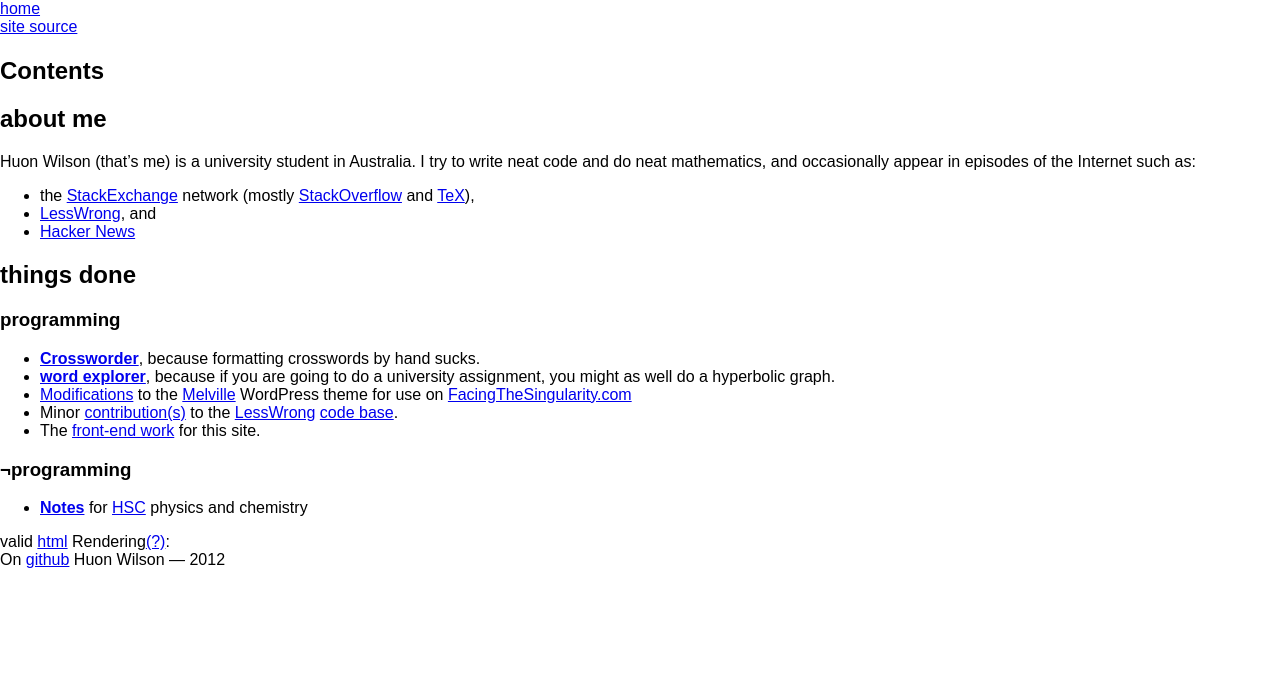
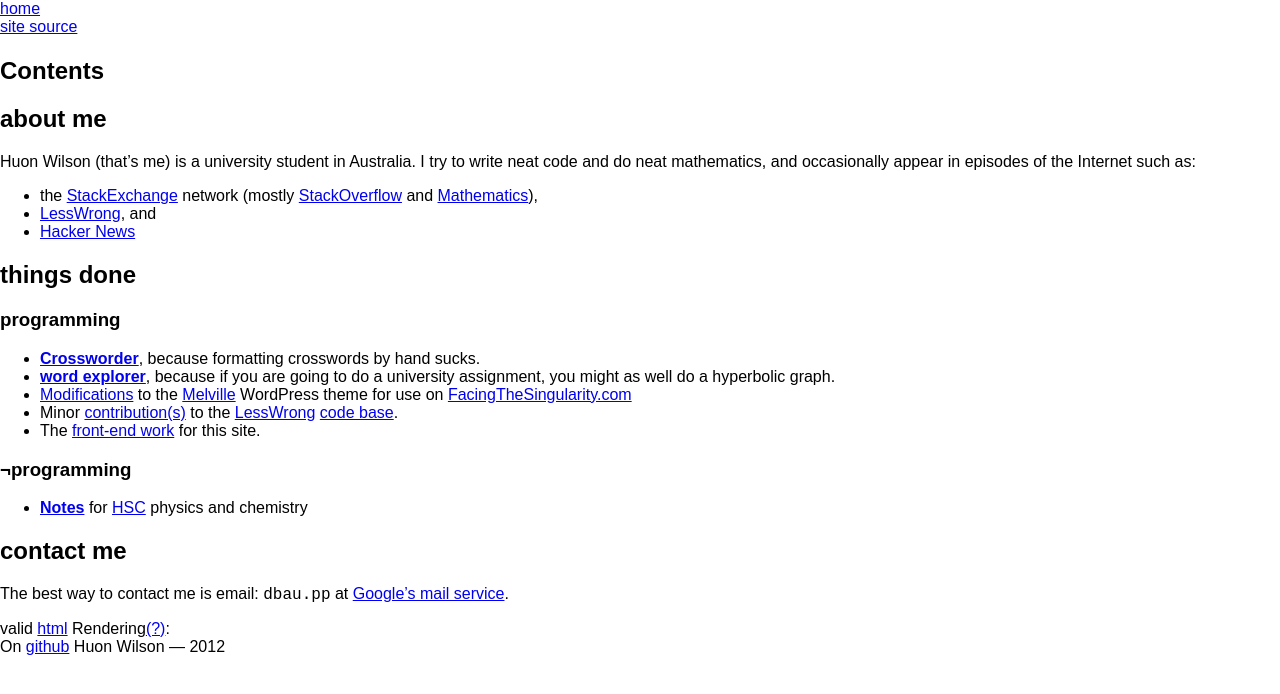
Before and after one commit to huonw/huonw.github.io, a Jekyll site: the page built from index.md, in a window 1280 px wide. Shown: the top 694 px of the page. Built offline with Jekyll 4.4.1, drawn with Linux system fonts in a browser that asks for light colours; comment, search, counter and statistics services are not loaded.

Commit message:
Contact info.

```diff
--- a/index.md
+++ b/index.md
@@ -10,13 +10,12 @@
 
 Huon Wilson (that's me) is a university student in Australia. I try to write neat code and do neat mathematics, and occasionally appear in episodes of the Internet such as:
 
-- the [StackExchange](http://stackexchange.com/users/1308075/dbaupp) network (mostly [StackOverflow](http://stackoverflow.com/users/1256624/dbaupp) and [TeX](http://tex.stackexchange.com/users/12432/dbaupp)),
+- the [StackExchange](http://stackexchange.com/users/1308075/dbaupp) network (mostly [StackOverflow](http://stackoverflow.com/users/1256624/dbaupp) and [Mathematics](http://math.stackexchange.com/users/26567/dbaupp)),
 - [LessWrong](http://lesswrong.com/user/dbaupp), and
 - [Hacker News](https://news.ycombinator.com/user?id=dbaupp)
 
 
 ## things done
-
 
 ### programming
 
@@ -33,3 +32,7 @@
 ### &not;programming
 {:title="not programming"}
 - **[Notes](notes.html)** for [HSC](https://en.wikipedia.org/wiki/Higher_School_Certificate_%28New_South_Wales%29) physics and chemistry
+
+## contact me
+
+The best way to contact me is email: `d``b``a``u``.``p``p` at [Google's mail service](http://gmail.com).
```
